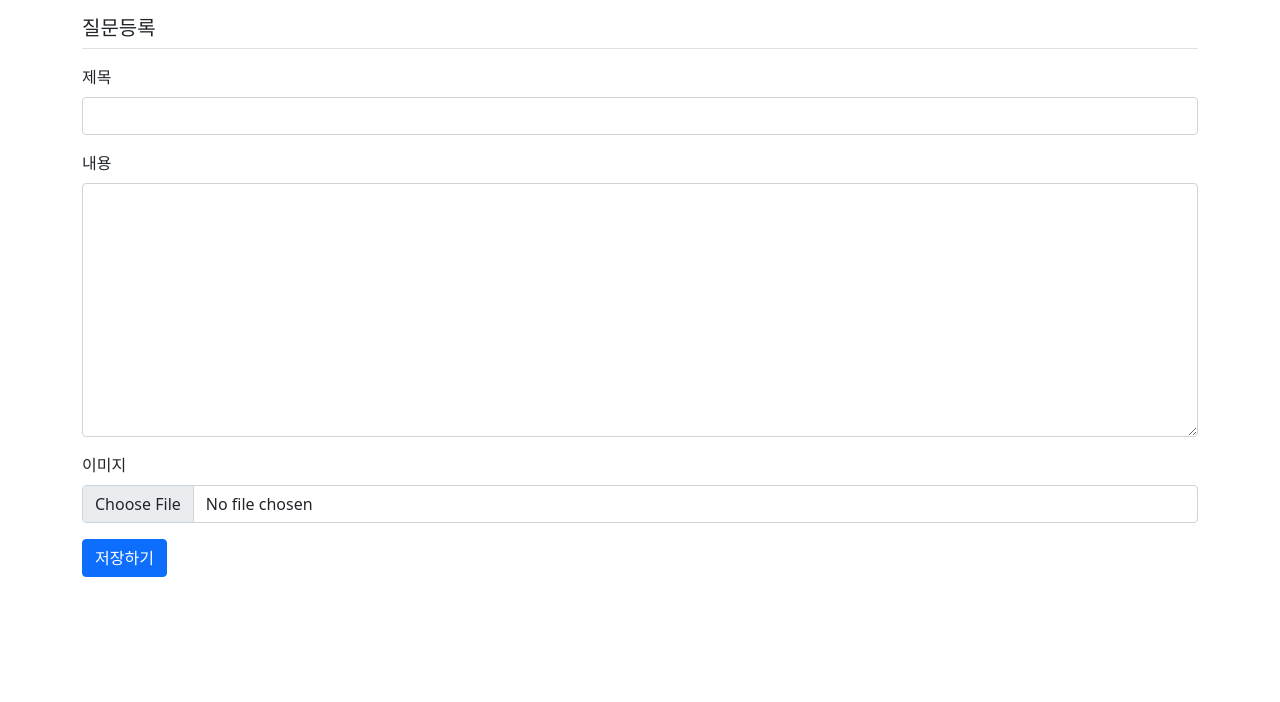
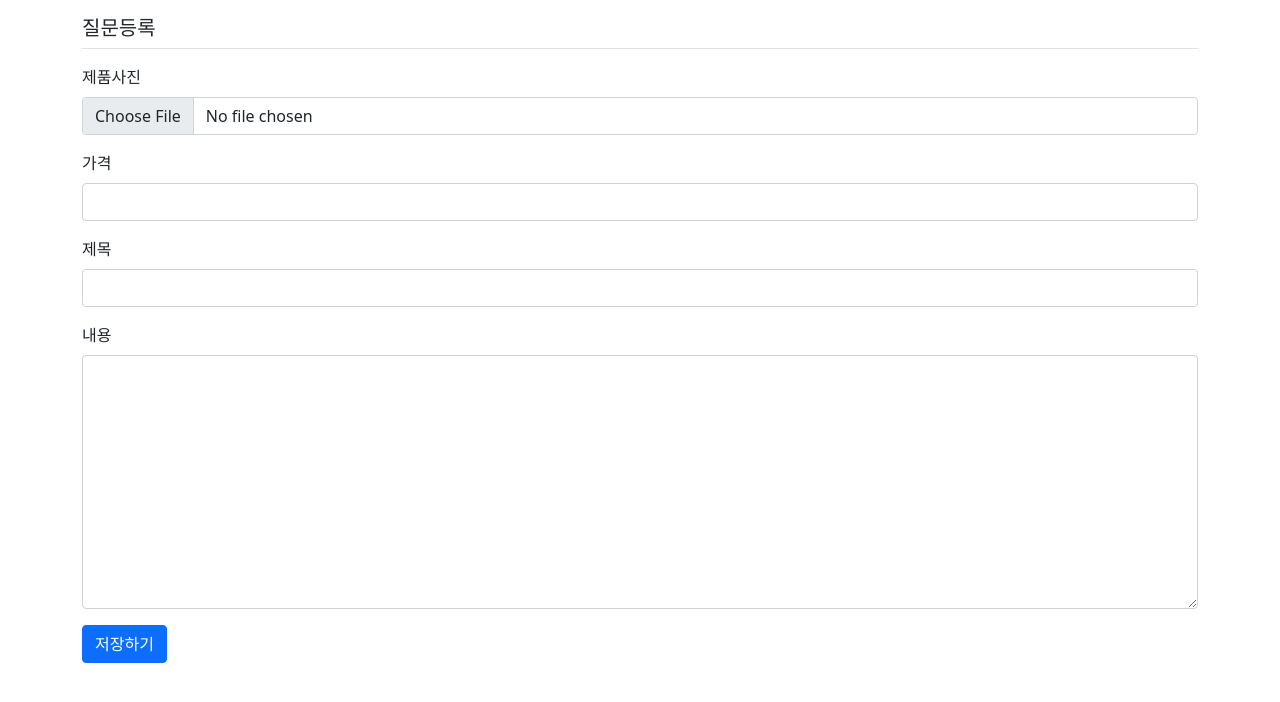
Before and after one commit to YonghoBae/second-hand-market_project, a Django app: page /pybo/question/create/ in a window 1280 px wide. Shown: the part 57-759 px from the top of the page. Run offline with Django 4.2, Linux system fonts and the light colour scheme; the visitor is signed in with stand-in values (Sample User, id 1); some libraries are stand-ins or nearby versions.

Commit message:
answer_test

```diff
--- a/pybo/forms.py
+++ b/pybo/forms.py
@@ -5,11 +5,12 @@ from pybo.models import Question, Answer
 class QuestionForm(forms.ModelForm):
     class Meta:
         model = Question  # 사용할 모델
-        fields = ['subject', 'content', 'image']  # QuestionForm에서 사용할 Question 모델의 속성
+        fields = ['subject', 'content', 'image', 'price']  # QuestionForm에서 사용할 Question 모델의 속성
         labels = {
             'subject': '제목',
             'content': '내용',
-            'image': '이미지'
+            'image': '이미지',
+            'price': '가격',
         }
 
 
--- a/pybo/models.py
+++ b/pybo/models.py
@@ -10,7 +10,9 @@ class Question(models.Model):
     modify_date = models.DateTimeField(null=True, blank=True)
     voter = models.ManyToManyField(User, related_name='voter_question')  # 추천인 추가
     view_count = models.IntegerField(default=0)  # 조회수 필드 추가
+    price = models.IntegerField()
     image = models.ImageField(upload_to='images/', null=True, blank=True)  # 이미지 필드 추가
+
 
     def __str__(self):
         return self.subject
--- a/pybo/views/question_views.py
+++ b/pybo/views/question_views.py
@@ -15,6 +15,7 @@ def question_create(request):
             question = form.save(commit=False)
             question.author = request.user  # author 속성에 로그인 계정 저장
             question.create_date = timezone.now()
+            question.price = form.cleaned_data['price']
             question.save()
             return redirect('pybo:index')
     else:
--- a/templates/pybo/question_detail.html
+++ b/templates/pybo/question_detail.html
@@ -14,7 +14,7 @@
     <!-- 질문 -->
     <h2 class="border-bottom py-2">{{ question.subject }}</h2>
     {% if question.image %}
-    <img src="{{ question.image.url }}" alt="{{ question.subject }}" class="my-3">
+    <img src="{{ question.image.url }}" style="width:250px; height:250px" alt="{{ question.subject }}" class="my-3">
     {% endif %}
     <div class="card my-3">
         <div class="card-body">
--- a/templates/pybo/question_form.html
+++ b/templates/pybo/question_form.html
@@ -19,6 +19,14 @@
         {% endif %}
         <!-- 오류표시 End -->
         <div class="mb-3">
+            <label for="image" class="form-label">제품사진</label>
+            <input type="file" class="form-control" name="image" id="image">
+        </div>
+        <div class="mb-3">
+            <label for="price" class="form-label">가격</label>
+            <input type="number" class="form-control" name="price" id="price">
+        </div>
+        <div class="mb-3">
             <label for="subject" class="form-label">제목</label>
             <input type="text" class="form-control" name="subject" id="subject"
                    value="{{ form.subject.value|default_if_none:'' }}">
@@ -28,10 +36,6 @@
             <textarea class="form-control" name="content"
                       id="content" rows="10">{{ form.content.value|default_if_none:'' }}</textarea>
         </div>
-        <div class="mb-3">
-            <label for="image" class="form-label">이미지</label>
-            <input type="file" class="form-control" name="image" id="image">
-        </div>
         <button type="submit" class="btn btn-primary">저장하기</button>
     </form>
 </div>
--- a/templates/pybo/question_list.html
+++ b/templates/pybo/question_list.html
@@ -15,6 +15,8 @@
             </div>
         </div>
     </div>
+    <hr>
+    <h1>최근 올라온 상품</h1>
     <div class="row">
         {% if question_list %}
             {% for question in question_list %}
@@ -31,7 +33,8 @@
                             <h4 class="title">
                                 <a href="{% url 'pybo:detail' question.id %}">{{ question.subject }}</a>
                             </h4>
-                            <p class="user">작성자: {{ question.author.username }}</p>
+                            <p class="price">가격: {{ question.price }}</p>
+                            <p class="user">판매자: {{ question.author.username }}</p>
                             <p class="date">작성일: {{ question.create_date }}</p>
                             <p class="view">조회수:
                                 {% if question.view_count > 0 %}
```
Also changed, not shown: media/images/제품_사진.png (added), media/images/제품_사진_OQ8vjbH.png (added), media/images/제품_사진_Y7cTBEg.png (added), pybo/migrations/0005_question_price.py (added).
